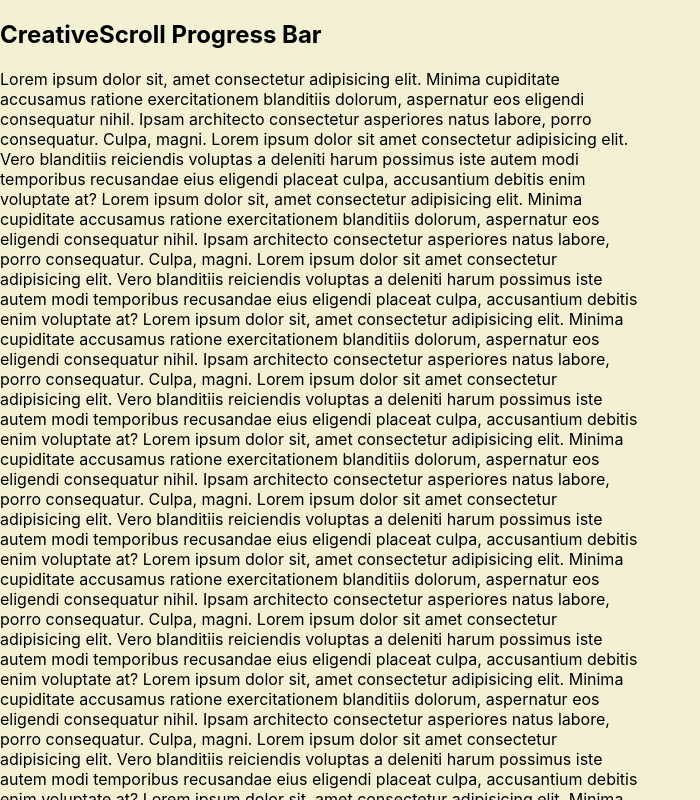
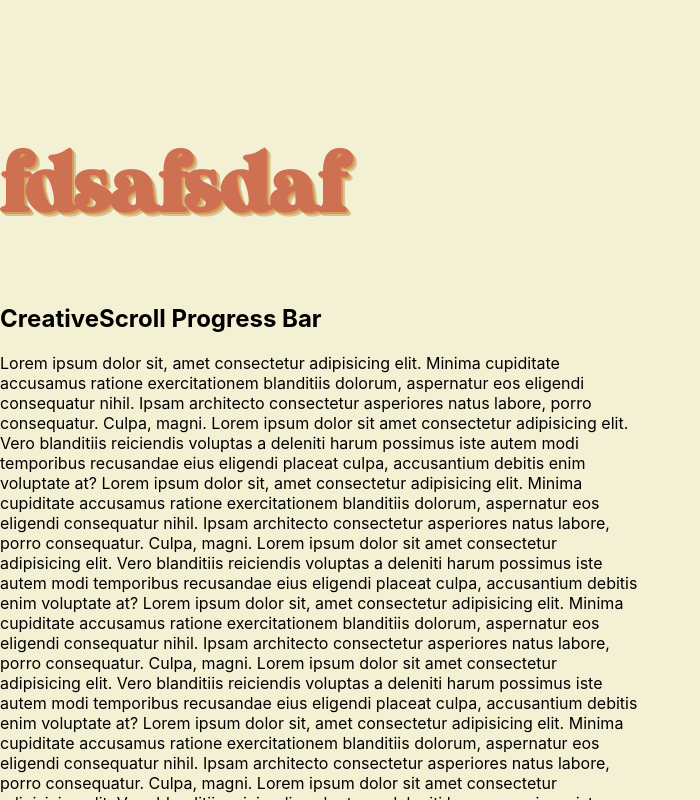
Before and after one commit to Retrope13/Personal-Website, a React (Create React App) app: page / in a window 1280 px wide. Shown: the top 800 px of the page, without its empty margins (0-700 px from the left). Built offline with nearby package versions, Linux system fonts and the light colour scheme.

Commit message:
Add heading text to the webpage.

```diff
--- a/src/Home.css
+++ b/src/Home.css
@@ -33,6 +33,11 @@
   overflow-x: auto;
 }
 
+
+.Heading {
+  margin-top: 10%;
+}
+
 p {
   align-items: center;
 }
@@ -62,18 +67,13 @@ html {
   width: 5%;
   border-radius: 3%;
 
-  background: linear-gradient(to right, #6f5345 33%, #ce7052 33% 66%, #dc9954 66%);
+  background: linear-gradient(to right, #6f5345 25%, #ce7052 25% 50%, #dc9954 50% 75%, #d3c598 75%);
 }
 
-#progressbar2 {
-  position: fixed;
-  top: 0;
-  right: 0;
-  width: 0%;
 
-  background: linear-gradient(to top, #008aff, #00ffe7);
-  animation: animate 5s linear infinite;
-}
+
+
+
 
 @keyframes animate {
   0%, 100%
--- a/src/Home.tsx
+++ b/src/Home.tsx
@@ -5,14 +5,16 @@ import styled from 'styled-components';
 
 
 const Head = styled.h1`
-  color: #FFFFFF;
+  color: #ce7052;
   margin-top: 0vh;
   min-width: 100px;
   font-family: Bavista;
   font-size: 100px;
   background-color: #00000000;
-  border-radius: 5px;
   height: auto;
+  text-shadow:
+    2px 2px 0 #dc9954, /* Red shadow */
+    4px 4px 0 #d3c598; /* Green shadow */
   `
 
 function Home() {
@@ -27,13 +29,14 @@ function Home() {
 
   return (
     <div className="App">
+      <div className="Heading"><Head>fdsafsdaf</Head></div>
       <title>Home</title>
       <body>
         <div id="progressbar1">
         </div>
         <div id="scrollpath"></div>
+          <h2>CreativeScroll Progress Bar</h2>
         <section>
-          <h2>CreativeScroll Progress Bar</h2>
           <p>Lorem ipsum dolor sit, amet consectetur adipisicing elit. Minima cupiditate accusamus ratione exercitationem
          blanditiis dolorum, aspernatur eos eligendi consequatur nihil. Ipsam architecto consectetur asperiores
          natus labore, porro consequatur. Culpa, magni.
```
